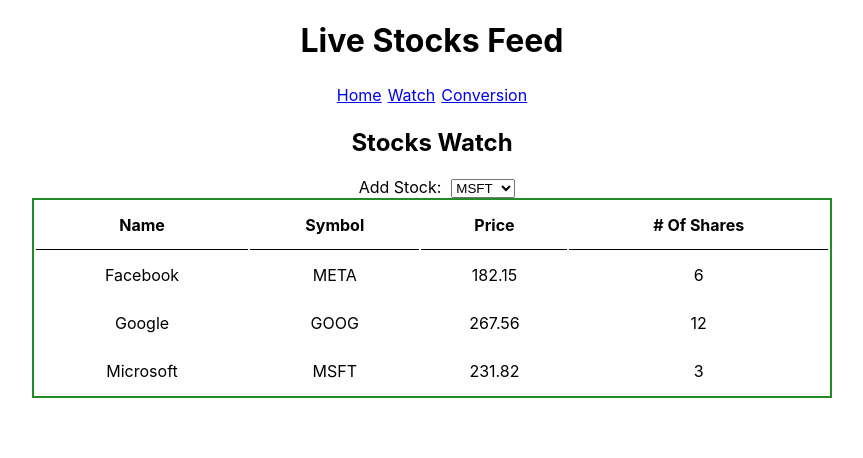
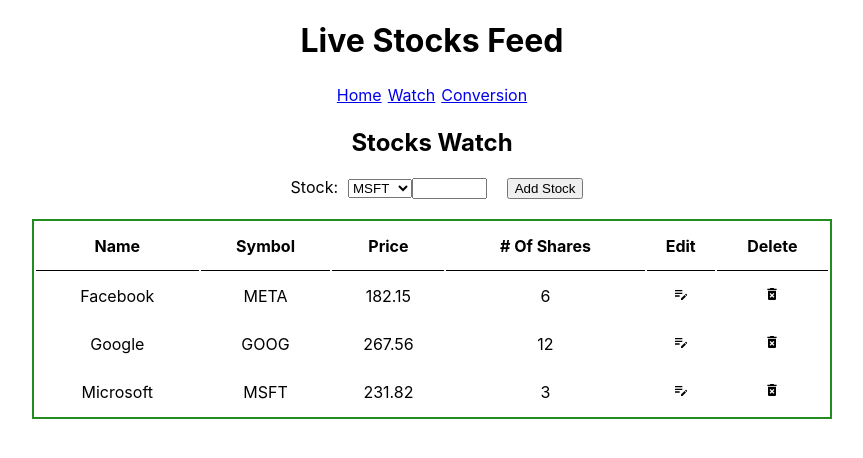
Before and after one commit to alimalameedi/ZeroMQ-Microservice, a React (Create React App) app: page /watch in a window 1280 px wide. Shown: the top 458 px of the page, without its empty margins (208-1071 px from the left). Built offline with nearby package versions, Linux system fonts and the light colour scheme; no server answers.

Commit message:
added css to input buttons and edit/delete icons

```diff
--- a/package.json
+++ b/package.json
@@ -17,6 +17,7 @@
     "pushid": "^1.0.0",
     "react": "^18.2.0",
     "react-dom": "^18.2.0",
+    "react-icons": "^4.4.0",
     "react-router-dom": "^6.3.0",
     "react-scripts": "5.0.1",
     "web-vitals": "^2.1.4"
--- a/src/App.css
+++ b/src/App.css
@@ -56,3 +56,7 @@
 label {
   margin: 10px;
 }
+
+.smallerInput {
+  width: 5em;
+}
--- a/src/pages/ConversionPage.js
+++ b/src/pages/ConversionPage.js
@@ -10,13 +10,13 @@
             <option>META</option>
             <option>GOOG</option>
             </select>
-        <label># Of Stocks:</label>
-        <input></input>
-        <label>Total Value:</label><input placeholder="VALUE"></input><select>
+        <input type="number" class="smallerInput" min="1"></input>
+        <select>
             <option>$ - USD</option>
             <option>€ - EURO</option>
             <option>¥ - YEN</option>
-            </select>
+        </select>
+        <label></label><input type="submit" value="Show Value in Selected Currency"></input>
         </center>
         </div>
     );
--- a/src/pages/WatchPage.js
+++ b/src/pages/WatchPage.js
@@ -1,41 +1,54 @@
 import React from 'react';
+import { MdDeleteForever, MdEditNote } from "react-icons/md";
 
 function WatchPage() {
     return (
         <div>
             <h2>Stocks Watch</h2>
             <center>
-            <label>Add Stock:</label><select>
+            <label>Stock:</label><select>
             <option>MSFT</option>
             <option>META</option>
             <option>GOOG</option>
             </select>
+            <input type="number" class="smallerInput" min="1"></input>
+            <label></label><input type="submit" value="Add Stock"></input>
             </center>
+            <br></br>
             <table>
                 <tr>
                 <th>Name</th>
                 <th>Symbol</th>
                 <th>Price</th>
                 <th># Of Shares</th>
+                <th>Edit</th>
+                <th>Delete</th>
                 </tr>
                 <tr>
                 <td>Facebook</td>
                 <td>META</td>
                 <td>182.15</td>
                 <td>6</td>
+                <td><MdEditNote /></td>
+                <td><MdDeleteForever /></td>
                 </tr>
                 <tr>
                 <td>Google</td>
                 <td>GOOG</td>
                 <td>267.56</td>
                 <td>12</td>
+                <td><MdEditNote /></td>
+                <td><MdDeleteForever /></td>
                 </tr>
                 <tr>
                 <td>Microsoft</td>
                 <td>MSFT</td>
                 <td>231.82</td>
                 <td>3</td>
+                <td><MdEditNote /></td>
+                <td><MdDeleteForever /></td>
                 </tr>
+
             </table>
         </div>
     );
```
Also changed, not shown: 1 other file (tests, documents, lock files or other folders).
